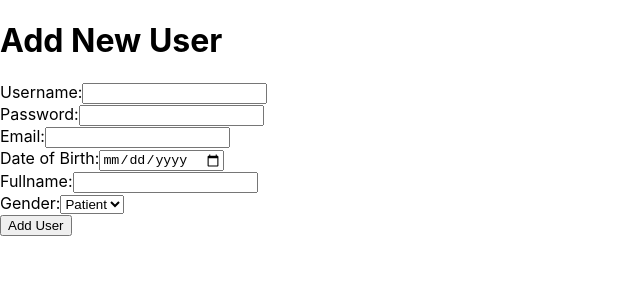
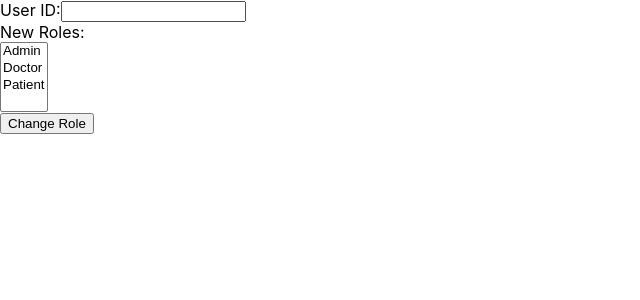
Before and after one commit to Mrkingggg/ec530-health-system, a React (Create React App) app in the folder frontend/: page /changeRoles in a window 1280 px wide. Shown: the top 300 px of the page, without its empty margins (0-640 px from the left). Built offline with nearby package versions, Linux system fonts and the light colour scheme.

Commit message:
create users/change roles

```diff
--- a/frontend/package.json
+++ b/frontend/package.json
@@ -9,6 +9,7 @@
     "@testing-library/user-event": "^13.5.0",
     "react": "^18.2.0",
     "react-dom": "^18.2.0",
+    "react-router-dom": "^6.22.3",
     "react-scripts": "5.0.1",
     "web-vitals": "^2.1.4"
   },
@@ -35,5 +36,8 @@
       "last 1 firefox version",
       "last 1 safari version"
     ]
+  },
+  "devDependencies": {
+    "@babel/plugin-proposal-private-property-in-object": "^7.21.11"
   }
 }
--- a/frontend/src/App.js
+++ b/frontend/src/App.js
@@ -1,13 +1,30 @@
 import React from 'react';
 import UserForm from './components/UserForm';
+import ChgRForm from './components/ChgRForm'
+import { BrowserRouter as Router, Routes, Route, Link } from 'react-router-dom';
 
-function App() {
+const Home = () =>(
+    <div>
+        <h1>Health App -- Home Page</h1>
+        <nav>
+            <ul>
+                <li><Link to="/adduser">New User Create an Account.</Link></li>
+                <li><Link to="/changeRoles">Change Roles of Users</Link></li>
+            </ul>
+        </nav>
+    </div>
+);
+function App(){
     return (
-        <div className="App">
-            <h1>Add New User</h1>
-            <UserForm />
-        </div>
+        <Router>
+            <div className='App'>
+                <Routes>
+                    <Route path="/" element={<Home />} />
+                    <Route path="adduser" element={<UserForm />}/>
+                    <Route path="changeRoles" element={<ChgRForm />} />
+                </Routes>
+            </div>
+        </Router>
     );
 }
-
 export default App;
--- /dev/null
+++ b/frontend/src/components/ChgRForm.js
@@ -0,0 +1,52 @@
+import { useState } from "react";
+import React from "react";
+import { changeRole } from "../services/userService";
+
+const Role = {
+    PATIENT: 1,
+    DOCTOR: 2,
+    ADMIN: 3
+};
+
+const ChgRForm = () =>{
+
+    const [userId, setUserId] = useState('');
+    const [newRoles, setNewRoles] = useState([]);
+
+    const handleSubmit = async(e) =>{
+        e.preventDefault();
+        try{
+            const result = await changeRole(userId, newRoles)
+            console.log('Roles change',result);
+
+        }catch(error){
+            console.error('erroring change roles',error);
+        }
+    };
+
+    const handleRoleChange = (e) => {
+        const value = Array.from(e.target.selectedOptions, option => option.value);
+        setNewRoles(value);
+    };
+    return (
+        <form onSubmit={handleSubmit}>
+            <label>
+                User ID:
+                <input type="text" value={userId} onChange={e => setUserId(e.target.value)} />
+            </label>
+            <br />
+            <label>
+                New Roles:<br/>
+                <select multiple={true} onChange={handleRoleChange}>
+                    <option value = {Role.ADMIN}>Admin</option>
+                    <option value = {Role.DOCTOR}>Doctor</option>
+                    <option value = {Role.PATIENT}>Patient</option>
+                </select>
+            </label>
+            <br />
+            <button type="submit">Change Role</button>
+        </form>
+    );
+};
+
+export default ChgRForm;
--- a/frontend/src/components/UserForm.js
+++ b/frontend/src/components/UserForm.js
@@ -1,9 +1,14 @@
 import React, { useState } from 'react';
 import { addUser } from '../services/userService';
 const Role = {
-    PATIENT: 'patient',
-    DOCTOR: 'doctor',
-    ADMIN: 'admin'
+    PATIENT: 1,
+    DOCTOR: 2,
+    ADMIN: 3
+};
+const Gender = {
+    FEMALE: 'female',
+    MALE: 'male',
+    OTHER: 'other'
 };
 
 const UserForm = () => {
@@ -61,12 +66,25 @@ const UserForm = () => {
             <label>
                 Gender:
                 <select value={userData.gender} onChange={handleChange}>
-                    <option value = {Role.PATIENT}>Patient</option>
+                    <option value = {Gender.FEMALE}>Patient</option>
+                    <option value = {Gender.MALE}>Admin</option>
+                    <option value = {Gender.OTHER}>Doctor</option>
+                </select>
+            </label>
+            <br/>
+            <br/>
+            <label>
+                Role(s):
+            <br/>
+            <br/>
+
+                <select multiple={true} onChange={handleChange}>
                     <option value = {Role.ADMIN}>Admin</option>
                     <option value = {Role.DOCTOR}>Doctor</option>
+                    <option value = {Role.PATIENT}>Patient</option>
                 </select>
             </label>
-
+            <br/>
             <br/>
             <button type="submit">Add User</button>
         </form>
--- a/frontend/src/index.js
+++ b/frontend/src/index.js
@@ -1,11 +1,12 @@
 import React from 'react';
-import ReactDOM from 'react-dom';
+import { createRoot } from 'react-dom/client';
 import './index.css';
 import App from './App';
 
-ReactDOM.render(
+const container = document.getElementById('root');
+const root = createRoot(container); // 创建一个 root
+root.render(
     <React.StrictMode>
         <App />
-    </React.StrictMode>,
-    document.getElementById('root')
+    </React.StrictMode>
 );
--- a/frontend/src/services/userService.js
+++ b/frontend/src/services/userService.js
@@ -16,3 +16,22 @@ export const addUser = async (userData) => {
         throw error;
     }
 };
+
+export const changeRole = async (userId, newRoles) => {
+    try {
+        const response = await fetch('http://127.0.0.1:5000/api/users/changeRole', {
+            method: 'PUT',
+            headers: {
+                'Content-Type': 'application/json',
+            },
+            body: JSON.stringify({ userId, newRoles }),
+        });
+        if (!response.ok) {
+            throw new Error('Network response was not ok');
+        }
+        return await response.json();
+    } catch (error) {
+        console.error('problem:', error);
+        throw error;
+    }
+};
```
Also changed, not shown: 2 other files (tests, documents, lock files or other folders).
